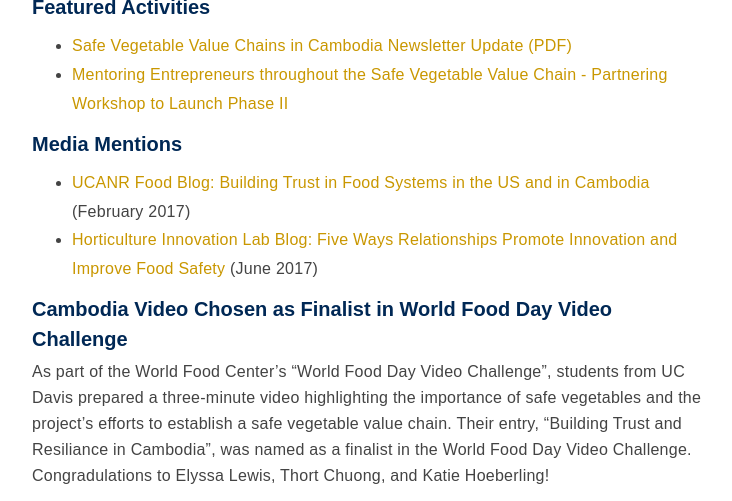
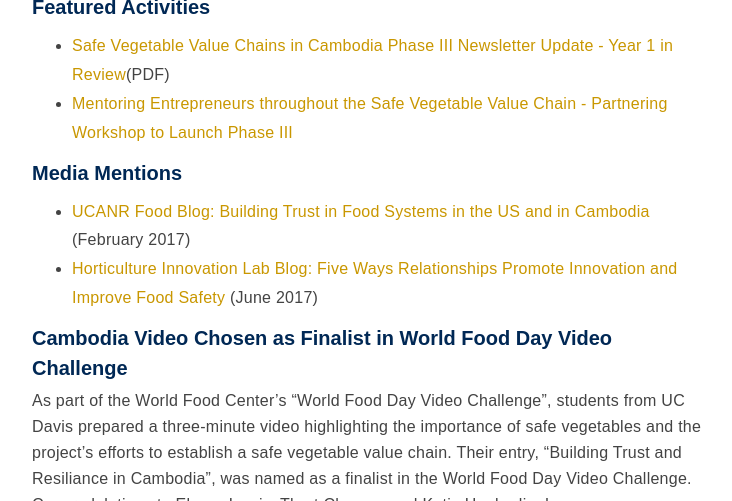
Before and after one commit to ucdavis/ip, a Jekyll site: the page built from _posts/countries/2015-02-12-Cambodia.markdown, in a window 1280 px wide and 900 px high, scrolled down 1144 px, cut to the strip 223-724 px from the top of the window. Shown: the whole strip, without its empty margins (96-828 px from the left). Built offline with Jekyll 4.4.1, drawn with Linux system fonts in a browser that asks for light colours; nearby versions of some CDN libraries.

Commit message:
cambodia page changes

```diff
--- a/_posts/countries/2015-02-12-Cambodia.markdown
+++ b/_posts/countries/2015-02-12-Cambodia.markdown
@@ -19,8 +19,8 @@
 <img alt="The Cambodia project team in the field" src="/media/profiles/DSC_0062x.jpg">
 
 ### Featured Activities
-- <a target="_blank" href="/media/files/Cambodia_value_chains_Newsletter.pdf"> Safe Vegetable Value Chains in Cambodia Newsletter Update (PDF)</a><br>
-- <a href= "/profiles/Cambodia/SVVC_entrepreneurship">Mentoring Entrepreneurs throughout the Safe Vegetable Value Chain - Partnering Workshop to Launch Phase II</a><br>
+- <a target="_blank" href="/Newsletter_Ph_III_Iss2.pdf"> Safe Vegetable Value Chains in Cambodia Phase III Newsletter Update - Year 1 in Review</a>(PDF)<br>
+- <a href= "/profiles/Cambodia/SVVC_entrepreneurship">Mentoring Entrepreneurs throughout the Safe Vegetable Value Chain - Partnering Workshop to Launch Phase III</a><br>
 
 ### Media Mentions
 - <a href="http://ucanr.edu/blogs/blogcore/postdetail.cfm?postnum=23237">UCANR Food Blog: Building Trust in Food Systems in the US and in Cambodia</a> (February 2017) <br>
```
Also changed, not shown: 1 other file.
